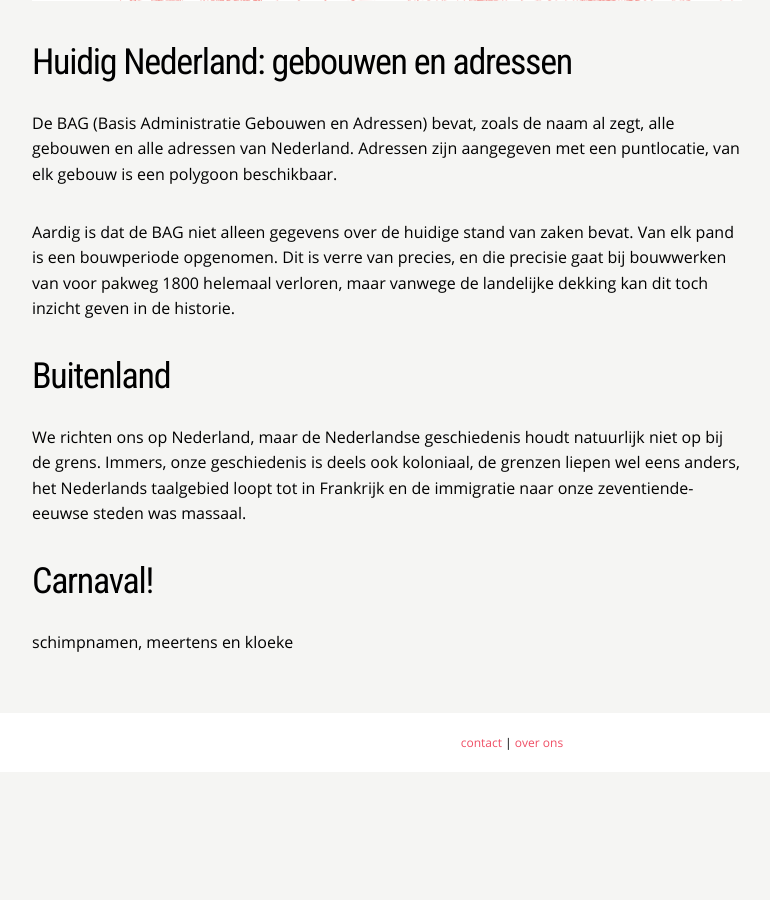
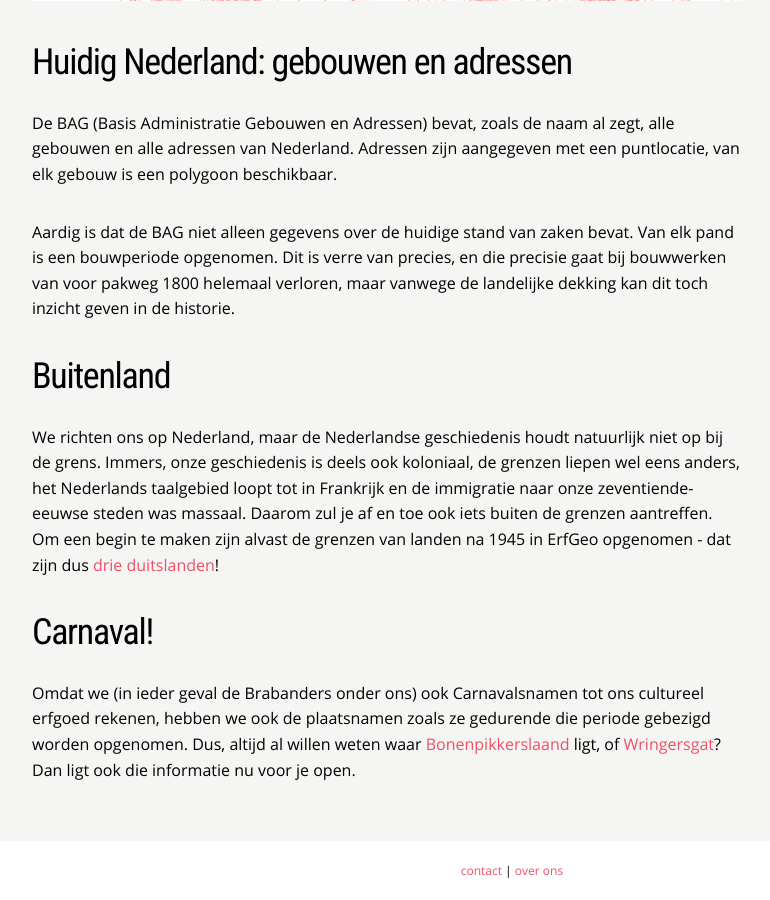
Before and after one commit to erfgoed-en-locatie/erfgoed-en-locatie.github.io, a Jekyll site: the page built from _wat-hoe/watvoordata.md, in a window 1280 px wide and 900 px high, scrolled down 4159 px. Shown: the whole window, without its empty margins (128-898 px from the left). Built offline with Jekyll 4.4.1, drawn with Linux system fonts in a browser that asks for light colours; a script that is not in the unit is left out; before the commit the page ends 4931 px from its top, so only the background shows below that; some of the changed lines change nothing that is shown.

Commit message:
link to erfgeo, not geothesaurus

```diff
--- a/_wat-hoe/watvoordata.md
+++ b/_wat-hoe/watvoordata.md
@@ -7,7 +7,7 @@
 
 ##Sircxsee en andere toponiemen
 
-In oude bronnen kom je soms plaatsnamen tegen waar je als mens toch even over na moet denken. Cuelborch, dat zal Culemborch zijn. Gaude is Gouda, Haghe Den Haag, Swol Zwolle en Sircxsee, dat is [Zierikzee](http://geothesaurus.nl/hgconcept/tgn/7030107). Voor een computer wordt dat al erg lastig. En dat Weerdt op Valkenswaard slaat, Traiecto op Maastricht, Vorcum op Woudrichem en Buscoducis op Den Bosch, dat is voor zowel mens als machine zonder achterliggende kennis lastig te doorzien.
+In oude bronnen kom je soms plaatsnamen tegen waar je als mens toch even over na moet denken. Cuelborch, dat zal Culemborch zijn. Gaude is Gouda, Haghe Den Haag, Swol Zwolle en Sircxsee, dat is [Zierikzee](http://thesaurus.erfgeo.nl/hgconcept/tgn/7030107). Voor een computer wordt dat al erg lastig. En dat Weerdt op Valkenswaard slaat, Traiecto op Maastricht, Vorcum op Woudrichem en Buscoducis op Den Bosch, dat is voor zowel mens als machine zonder achterliggende kennis lastig te doorzien.
 
 Dankzij datasets als de rekeningen van de Illustre Lieve Vrouwe Broederschap, Militieregisters en het herkomstonderzoek van Simon Hart kent ErfGeo tienduizenden plaatsnaamvarianten. Alleen voor Zierikzee zijn het er al bijna twintig. Omdat we uit veel bronnen ook de periode kunnen halen waarin een naamvariant gebruikt werd, kan je mooi zien [wanneer](http://www.islandsofmeaning.nl/projects/names-in-time/?uri=http://vocab.getty.edu/tgn/7030107) welke variant in zwang was.
 
@@ -18,15 +18,15 @@
 
 De Atlas van de verstedelijking in Nederland toont van de 35 grootste steden van het land hoe zij in de loop der eeuwen expandeerden. De voor het boek gemaakte geometrieën zijn opgenomen in ErfGeo.
 
-Van [Zwolle](http://geothesaurus.nl/hgconcept/tgn/7007077) zijn bijvoorbeeld geometrieën uit 1200, 1350, 1500, 1650, 1900, 1950, 1980 en 2010 beschikbaar.
+Van [Zwolle](http://thesaurus.erfgeo.nl/hgconcept/tgn/7007077) zijn bijvoorbeeld geometrieën uit 1200, 1350, 1500, 1650, 1900, 1950, 1980 en 2010 beschikbaar.
 
-![Zwolle](/images/zwolle.png)
+[![Zwolle](/images/zwolle.png)](http://nieneb.github.io/verstedelijking/)
 
 ##Departementen uit de Franse Tijd
 
 In de Franse tijd is ook Nederland kortstondig ingedeeld in departementen. Bij een nieuwe indeling in 1811 werden de departementen vooral vernoemd naar waterlopen: Monden van de Rijn, Monden van de Schelde, Westereems, Zuiderzee, Boven-IJssel, etc. Alleen Friesland hield haar oude naam.
 
-Behalve de ligging der departementen laten [de geometrieën](http://histograph.io/viewer/#search=* type=hg:Departement) ook mooi de toenmalige kustlijn zien. Zo zie je in de kop van departement Zuiderzeé het eiland Wieringen nog liggen.
+Behalve de ligging der departementen laten [de geometrieën](http://erfgeo.nl/thesaurus/#search=* type=hg:Departement) ook mooi de toenmalige kustlijn zien. Zo zie je in de kop van departement Zuiderzeé het eiland Wieringen nog liggen.
 
 ![departementen](/images/departementen.png)
 
@@ -64,8 +64,8 @@
 
 ##Buitenland
 
-We richten ons op Nederland, maar de Nederlandse geschiedenis houdt natuurlijk niet op bij de grens. Immers, onze geschiedenis is deels ook koloniaal, de grenzen liepen wel eens anders, het Nederlands taalgebied loopt tot in Frankrijk en de immigratie naar onze zeventiende-eeuwse steden was massaal.
+We richten ons op Nederland, maar de Nederlandse geschiedenis houdt natuurlijk niet op bij de grens. Immers, onze geschiedenis is deels ook koloniaal, de grenzen liepen wel eens anders, het Nederlands taalgebied loopt tot in Frankrijk en de immigratie naar onze zeventiende-eeuwse steden was massaal. Daarom zul je af en toe ook iets buiten de grenzen aantreffen. Om een begin te maken zijn alvast de grenzen van landen na 1945 in ErfGeo opgenomen - dat zijn dus [drie duitslanden](http://erfgeo.nl/thesaurus/#search=germany)!
 
 ##Carnaval!
 
-schimpnamen, meertens en kloeke
+Omdat we (in ieder geval de Brabanders onder ons) ook Carnavalsnamen tot ons cultureel erfgoed rekenen, hebben we ook de plaatsnamen zoals ze gedurende die periode gebezigd worden opgenomen. Dus, altijd al willen weten waar [Bonenpikkerslaand](http://erfgeo.nl/thesaurus/#search=Bonenpikkerslaand) ligt, of [Wringersgat](http://erfgeo.nl/thesaurus/#search=Wringersgat)? Dan ligt ook die informatie nu voor je open.
```
